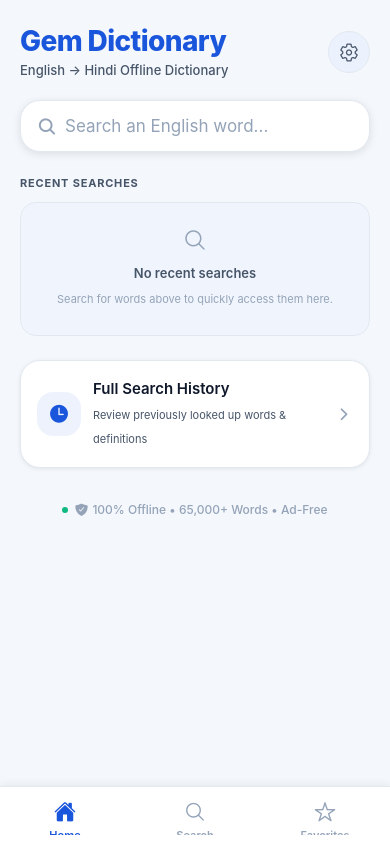
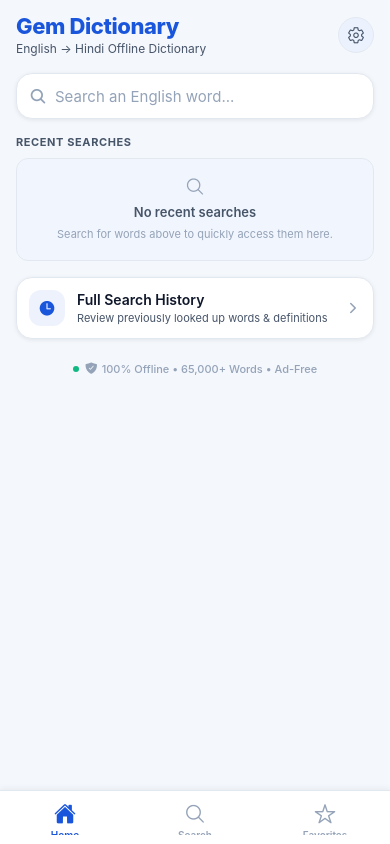
Before and after one commit to mithuarjun/Dictinoary, a React Native app: screen /Home in a window 390 px wide. Built offline with nearby package versions, Linux system fonts and the light colour scheme.

Commit message:
Refine typography scale and safe area padding to prevent word overlapping

```diff
--- a/src/components/SearchBar.tsx
+++ b/src/components/SearchBar.tsx
@@ -27,7 +27,7 @@
   onChangeText,
   onSubmit,
   onClear,
-  placeholder = 'Search an English word…',
+  placeholder = 'Search an English word...',
   autoFocus = false,
 }: SearchBarProps) {
   const { theme } = useTheme();
@@ -39,12 +39,12 @@
       style={[
         styles.container,
         { backgroundColor: c.searchBackground, borderColor: c.border },
-        shadow.md,
+        shadow.sm,
       ]}
     >
       <Ionicons
         name="search"
-        size={20}
+        size={18}
         color={c.placeholder}
         style={styles.icon}
         accessibilityLabel="Search icon"
@@ -76,29 +76,31 @@
           accessibilityLabel="Clear search"
           accessibilityRole="button"
         >
-          <Ionicons name="close-circle" size={20} color={c.placeholder} />
+          <Ionicons name="close-circle" size={18} color={c.placeholder} />
         </TouchableOpacity>
       )}
     </View>
   );
 }
 
+export default SearchBar;
+
 const styles = StyleSheet.create({
   container: {
     flexDirection: 'row',
     alignItems: 'center',
-    borderRadius: borderRadius.xl,
-    borderWidth: 1.5,
-    paddingHorizontal: spacing['4'],
-    paddingVertical: Platform.OS === 'ios' ? spacing['3'] : spacing['2'],
-    minHeight: 52,
+    borderRadius: borderRadius.lg,
+    borderWidth: 1,
+    paddingHorizontal: spacing['3'],
+    paddingVertical: Platform.OS === 'ios' ? spacing['2'] : spacing['1'],
+    minHeight: 46,
   },
   icon: {
     marginRight: spacing['2'],
   },
   input: {
     flex: 1,
-    fontSize: fontSize.lg,
+    fontSize: 15,
     paddingVertical: 0,
   },
   clearBtn: {
--- a/src/components/ThemedText.tsx
+++ b/src/components/ThemedText.tsx
@@ -43,38 +43,42 @@
 
 const styles = StyleSheet.create({
   title: {
-    fontSize: fontSize['3xl'],
+    fontSize: 22,
     fontWeight: fontWeight.bold,
-    letterSpacing: -0.5,
+    lineHeight: 28,
+    letterSpacing: -0.3,
   },
   subtitle: {
-    fontSize: fontSize.lg,
+    fontSize: 15,
     fontWeight: fontWeight.medium,
+    lineHeight: 22,
   },
   body: {
-    fontSize: fontSize.md,
-    fontWeight: fontWeight.regular,
-    lineHeight: 24,
-  },
-  caption: {
-    fontSize: fontSize.sm,
+    fontSize: 14,
     fontWeight: fontWeight.regular,
     lineHeight: 20,
   },
+  caption: {
+    fontSize: 12,
+    fontWeight: fontWeight.regular,
+    lineHeight: 16,
+  },
   label: {
-    fontSize: fontSize.sm,
+    fontSize: 11,
     fontWeight: fontWeight.semiBold,
-    letterSpacing: 0.5,
+    letterSpacing: 0.6,
+    lineHeight: 15,
     textTransform: 'uppercase',
   },
   hindi: {
-    fontSize: fontSize.xl,
-    fontWeight: fontWeight.bold,
-    lineHeight: 32,
+    fontSize: 16,
+    fontWeight: fontWeight.medium,
+    lineHeight: 24,
   },
   word: {
-    fontSize: fontSize['4xl'],
+    fontSize: 26,
     fontWeight: fontWeight.extraBold,
-    letterSpacing: -1,
+    lineHeight: 32,
+    letterSpacing: -0.5,
   },
 });
--- a/src/components/WordListItem.tsx
+++ b/src/components/WordListItem.tsx
@@ -8,7 +8,7 @@
 import { ThemedText } from './ThemedText';
 import { borderRadius, spacing, shadow } from '../theme/spacing';
 import { Word } from '../types';
-import { fontSize, fontWeight } from '../theme/typography';
+import { fontWeight } from '../theme/typography';
 import { formatTopHindiMeanings } from '../utils/formatDictionaryMeanings';
 
 interface WordListItemProps {
@@ -42,7 +42,7 @@
               {word.word}
             </ThemedText>
             {word.pronunciation ? (
-              <ThemedText variant="caption" style={[styles.pronunciation, { color: c.textTertiary }]}>
+              <ThemedText style={[styles.pronunciation, { color: c.textTertiary }]}>
                 {word.pronunciation}
               </ThemedText>
             ) : null}
@@ -50,7 +50,6 @@
 
           {/* Hindi Meanings (Maximum 4, clean and readable) */}
           <ThemedText
-            variant="hindi"
             style={[styles.hindi, { color: c.primary }]}
             numberOfLines={2}
             ellipsizeMode="tail"
@@ -71,7 +70,7 @@
         {/* Navigation arrow */}
         <Ionicons
           name="chevron-forward"
-          size={18}
+          size={16}
           color={c.textTertiary}
           style={styles.chevron}
         />
@@ -84,16 +83,16 @@
 
 const styles = StyleSheet.create({
   container: {
-    borderRadius: borderRadius.lg,
+    borderRadius: borderRadius.md,
     borderWidth: 1,
-    marginBottom: spacing['3'],
+    marginBottom: spacing['2'],
     overflow: 'hidden',
   },
   content: {
     flexDirection: 'row',
     alignItems: 'center',
-    paddingHorizontal: spacing['4'],
-    paddingVertical: spacing['3'],
+    paddingHorizontal: spacing['3'] + 2,
+    paddingVertical: spacing['2'] + 2,
   },
   left: {
     flex: 1,
@@ -104,34 +103,37 @@
     gap: spacing['2'],
   },
   word: {
-    fontSize: 20,
+    fontSize: 17,
+    lineHeight: 22,
     fontWeight: fontWeight.bold,
-    letterSpacing: -0.3,
+    letterSpacing: -0.2,
   },
   pronunciation: {
-    fontSize: fontSize.xs,
+    fontSize: 11,
+    lineHeight: 15,
   },
   hindi: {
-    fontSize: 16,
-    lineHeight: 24,
+    fontSize: 14,
+    lineHeight: 20,
     fontWeight: fontWeight.medium,
-    marginTop: 4,
-    marginBottom: 4,
+    marginTop: 2,
+    marginBottom: 2,
   },
   badge: {
     alignSelf: 'flex-start',
-    paddingHorizontal: spacing['2'],
-    paddingVertical: 2,
-    borderRadius: borderRadius.sm,
+    paddingHorizontal: 6,
+    paddingVertical: 1,
+    borderRadius: borderRadius.xs,
     marginTop: 2,
   },
   badgeText: {
     fontSize: 10,
+    lineHeight: 14,
     fontWeight: fontWeight.semiBold,
     textTransform: 'uppercase',
     letterSpacing: 0.5,
   },
   chevron: {
-    marginLeft: spacing['3'],
+    marginLeft: spacing['2'],
   },
 });
--- a/src/navigation/AppNavigator.tsx
+++ b/src/navigation/AppNavigator.tsx
@@ -55,19 +55,19 @@
       backgroundColor: c.card,
       borderTopColor: c.border,
       borderTopWidth: 1,
-      height: Platform.OS === 'android' ? 64 + insets.bottom : 58 + insets.bottom,
-      paddingTop: 6,
-      paddingBottom: Platform.OS === 'android' ? (insets.bottom > 0 ? insets.bottom + 4 : 8) : insets.bottom + 4,
-      elevation: 8,
+      height: Platform.OS === 'android' ? 56 + (insets.bottom > 0 ? insets.bottom : 6) : 54 + insets.bottom,
+      paddingTop: 4,
+      paddingBottom: Platform.OS === 'android' ? (insets.bottom > 0 ? insets.bottom : 6) : insets.bottom + 4,
+      elevation: 6,
       shadowColor: '#000',
       shadowOffset: { width: 0, height: -2 },
-      shadowOpacity: theme.isDark ? 0.25 : 0.06,
-      shadowRadius: 8,
+      shadowOpacity: theme.isDark ? 0.2 : 0.05,
+      shadowRadius: 6,
     },
     tabBarLabelStyle: {
-      fontSize: 11,
+      fontSize: 10,
       fontWeight: fontWeight.semiBold,
-      marginTop: 2,
+      marginTop: 1,
     },
   };
 
--- a/src/screens/FavoritesScreen.tsx
+++ b/src/screens/FavoritesScreen.tsx
@@ -7,6 +7,7 @@
   StyleSheet,
   StatusBar,
   useWindowDimensions,
+  Platform,
 } from 'react-native';
 import { SafeAreaView } from 'react-native-safe-area-context';
 import { useNavigation } from '@react-navigation/native';
@@ -64,7 +65,10 @@
         backgroundColor="transparent"
         translucent
       />
-      <SafeAreaView style={styles.flex} edges={['top', 'left', 'right']}>
+      <SafeAreaView
+        style={[styles.flex, { paddingTop: Platform.OS === 'android' ? 12 : 0 }]}
+        edges={['top', 'left', 'right']}
+      >
         <FlatList
           data={favorites}
           keyExtractor={(item) => String(item.id)}
@@ -86,10 +90,10 @@
           showsVerticalScrollIndicator={false}
           ListHeaderComponent={
             <View style={styles.header}>
-              <ThemedText variant="title" style={[styles.title, { color: c.text }]}>
+              <ThemedText style={[styles.title, { color: c.text }]}>
                 Favorites
               </ThemedText>
-              <ThemedText variant="caption" style={{ color: c.textSecondary, marginTop: 2 }}>
+              <ThemedText style={{ color: c.textSecondary, fontSize: 12, marginTop: 1 }}>
                 {favorites.length > 0
                   ? `${favorites.length} saved word${favorites.length !== 1 ? 's' : ''}`
                   : 'Your saved vocabulary collection'}
@@ -116,18 +120,19 @@
 const styles = StyleSheet.create({
   flex: { flex: 1 },
   listContent: {
-    paddingHorizontal: spacing['5'],
-    paddingTop: spacing['4'],
+    paddingHorizontal: spacing['4'],
+    paddingTop: spacing['2'],
     paddingBottom: spacing['12'],
     flexGrow: 1,
   },
   header: {
-    marginBottom: spacing['4'],
-    marginTop: spacing['2'],
+    marginBottom: spacing['3'],
+    marginTop: spacing['1'],
   },
   title: {
-    fontSize: 26,
+    fontSize: 22,
     fontWeight: fontWeight.extraBold,
-    letterSpacing: -0.5,
+    letterSpacing: -0.4,
+    lineHeight: 28,
   },
 });
--- a/src/screens/HistoryScreen.tsx
+++ b/src/screens/HistoryScreen.tsx
@@ -9,6 +9,7 @@
   StatusBar,
   Alert,
   useWindowDimensions,
+  Platform,
 } from 'react-native';
 import { SafeAreaView } from 'react-native-safe-area-context';
 import { useNavigation } from '@react-navigation/native';
@@ -81,7 +82,10 @@
         backgroundColor="transparent"
         translucent
       />
-      <SafeAreaView style={styles.flex} edges={['top', 'left', 'right']}>
+      <SafeAreaView
+        style={[styles.flex, { paddingTop: Platform.OS === 'android' ? 12 : 0 }]}
+        edges={['top', 'left', 'right']}
+      >
         <FlatList
           data={history}
           keyExtractor={(item) => String(item.id)}
--- a/src/screens/HomeScreen.tsx
+++ b/src/screens/HomeScreen.tsx
@@ -8,6 +8,7 @@
   StyleSheet,
   StatusBar,
   useWindowDimensions,
+  Platform,
 } from 'react-native';
 import { SafeAreaView } from 'react-native-safe-area-context';
 import { useNavigation } from '@react-navigation/native';
@@ -16,7 +17,6 @@
 
 import { useTheme } from '../hooks/useTheme';
 import { SearchBar } from '../components/SearchBar';
-import { SectionHeader } from '../components/SectionHeader';
 import { ThemedText } from '../components/ThemedText';
 import { ThemedView } from '../components/ThemedView';
 import { historyRepository } from '../repositories/HistoryRepository';
@@ -42,7 +42,7 @@
   const loadRecentHistory = useCallback(async () => {
     try {
       const history = await historyRepository.getHistory();
-      setRecentHistory(history.slice(0, 10));
+      setRecentHistory(history.slice(0, 8));
     } catch (err) {
       console.error('[HomeScreen] loadRecentHistory error:', err);
     }
@@ -78,7 +78,10 @@
         backgroundColor="transparent"
         translucent
       />
-      <SafeAreaView style={styles.flex} edges={['top', 'left', 'right']}>
+      <SafeAreaView
+        style={[styles.flex, { paddingTop: Platform.OS === 'android' ? 12 : 0 }]}
+        edges={['top', 'left', 'right']}
+      >
         <ScrollView
           contentContainerStyle={[
             styles.scrollContent,
@@ -91,13 +94,10 @@
             {/* Header / Branding */}
             <View style={styles.header}>
               <View style={styles.titleContainer}>
-                <ThemedText variant="title" style={[styles.appTitle, { color: c.primary }]}>
+                <ThemedText style={[styles.appTitle, { color: c.primary }]}>
                   Gem Dictionary
                 </ThemedText>
-                <ThemedText
-                  variant="caption"
-                  style={[styles.appSubtitle, { color: c.textSecondary }]}
-                >
+                <ThemedText style={[styles.appSubtitle, { color: c.textSecondary }]}>
                   English → Hindi Offline Dictionary
                 </ThemedText>
               </View>
@@ -109,7 +109,7 @@
                 accessibilityRole="button"
                 hitSlop={{ top: 8, bottom: 8, left: 8, right: 8 }}
               >
-                <Ionicons name="settings-outline" size={20} color={c.textSecondary} />
+                <Ionicons name="settings-outline" size={18} color={c.textSecondary} />
               </TouchableOpacity>
             </View>
 
@@ -127,10 +127,7 @@
             {/* Recent Searches */}
             <View style={styles.section}>
               <View style={styles.sectionHeaderRow}>
-                <ThemedText
-                  variant="label"
-                  style={[styles.sectionHeading, { color: c.textSecondary }]}
-                >
+                <ThemedText style={[styles.sectionHeading, { color: c.textSecondary }]}>
                   Recent Searches
                 </ThemedText>
 
@@ -141,9 +138,7 @@
                     accessibilityRole="button"
                     accessibilityLabel="View all search history"
                   >
-                    <ThemedText
-                      style={[styles.viewAllText, { color: c.primary }]}
-                    >
+                    <ThemedText style={[styles.viewAllText, { color: c.primary }]}>
                       View All
                     </ThemedText>
                   </TouchableOpacity>
@@ -152,7 +147,9 @@
 
               {recentHistory.length > 0 ? (
                 <View style={styles.chipsWrap}>
-                  {recentHistory.map((item) => (
+                  {recentHistory.map((item) => {
+                    const cleanMeaning = formatTopHindiMeanings(item.word.meaningHindi, 1);
+                    return (
                       <TouchableOpacity
                         key={item.id}
                         style={[
@@ -170,30 +167,32 @@
                       >
                         <Ionicons
                           name="time-outline"
-                        size={14}
+                          size={13}
                           color={c.primary}
-                        style={{ marginRight: 6 }}
+                          style={{ marginRight: 5 }}
                         />
                         <ThemedText
                           style={[styles.chipText, { color: c.text }]}
+                          numberOfLines={1}
                           semiBold
                         >
                           {item.word.word}
                         </ThemedText>
-                      {item.word.meaningHindi ? (
+                        {cleanMeaning ? (
                           <ThemedText
                             style={[styles.chipHindi, { color: c.textTertiary }]}
                             numberOfLines={1}
                           >
-                          • {formatTopHindiMeanings(item.word.meaningHindi, 1)}
+                            • {cleanMeaning}
                           </ThemedText>
                         ) : null}
                       </TouchableOpacity>
-                  ))}
+                    );
+                  })}
                 </View>
               ) : (
-                <View style={[styles.emptyRecentBox, { backgroundColor: c.surfaceVariant + '60', borderColor: c.border }]}>
-                  <Ionicons name="search-outline" size={24} color={c.textTertiary} />
+                <View style={[styles.emptyRecentBox, { backgroundColor: c.surfaceVariant + '50', borderColor: c.border }]}>
+                  <Ionicons name="search-outline" size={20} color={c.textTertiary} />
                   <ThemedText style={[styles.emptyRecentText, { color: c.textSecondary }]}>
                     No recent searches
                   </ThemedText>
@@ -217,7 +216,7 @@
               accessibilityLabel="Open Search History"
             >
               <View style={[styles.quickAccessIcon, { backgroundColor: c.primary + '15' }]}>
-                <Ionicons name="time" size={22} color={c.primary} />
+                <Ionicons name="time" size={18} color={c.primary} />
               </View>
               <View style={styles.quickAccessContent}>
                 <ThemedText style={[styles.quickAccessTitle, { color: c.text }]} semiBold>
@@ -227,17 +226,14 @@
                   Review previously looked up words & definitions
                 </ThemedText>
               </View>
-              <Ionicons name="chevron-forward" size={18} color={c.textTertiary} />
+              <Ionicons name="chevron-forward" size={16} color={c.textTertiary} />
             </TouchableOpacity>
 
             {/* Offline Badge Footer */}
             <View style={styles.offlineFooter}>
               <View style={[styles.offlineDot, { backgroundColor: '#10B981' }]} />
-              <Ionicons name="shield-checkmark" size={14} color={c.textTertiary} style={{ marginRight: 4 }} />
-              <ThemedText
-                variant="caption"
-                style={[styles.offlineText, { color: c.textTertiary }]}
-              >
+              <Ionicons name="shield-checkmark" size={13} color={c.textTertiary} style={{ marginRight: 4 }} />
+              <ThemedText style={[styles.offlineText, { color: c.textTertiary }]}>
                 100% Offline • 65,000+ Words • Ad-Free
               </ThemedText>
             </View>
@@ -253,58 +249,61 @@
 const styles = StyleSheet.create({
   flex: { flex: 1 },
   scrollContent: {
-    paddingHorizontal: spacing['5'],
-    paddingTop: spacing['4'],
+    paddingHorizontal: spacing['4'],
+    paddingTop: spacing['2'],
   },
   inner: {},
   header: {
     flexDirection: 'row',
     justifyContent: 'space-between',
     alignItems: 'center',
-    marginBottom: spacing['5'],
-    marginTop: spacing['2'],
+    marginBottom: spacing['4'],
+    marginTop: spacing['1'],
   },
   titleContainer: {
     flex: 1,
   },
   appTitle: {
-    fontSize: 28,
+    fontSize: 22,
     fontWeight: fontWeight.extraBold,
-    letterSpacing: -0.6,
+    letterSpacing: -0.4,
+    lineHeight: 28,
   },
   appSubtitle: {
-    fontSize: fontSize.sm,
-    marginTop: 2,
-    fontWeight: fontWeight.medium,
+    fontSize: 12,
+    marginTop: 1,
+    fontWeight: fontWeight.regular,
+    lineHeight: 16,
   },
   settingsBtn: {
-    width: 42,
-    height: 42,
+    width: 36,
+    height: 36,
     borderRadius: borderRadius.full,
     borderWidth: 1,
     alignItems: 'center',
     justifyContent: 'center',
   },
   searchSection: {
-    marginBottom: spacing['6'],
+    marginBottom: spacing['4'],
   },
   section: {
-    marginBottom: spacing['6'],
+    marginBottom: spacing['4'],
   },
   sectionHeaderRow: {
     flexDirection: 'row',
     justifyContent: 'space-between',
     alignItems: 'center',
-    marginBottom: spacing['3'],
+    marginBottom: spacing['2'],
   },
   sectionHeading: {
-    fontSize: fontSize.xs,
+    fontSize: 11,
     fontWeight: fontWeight.bold,
-    letterSpacing: 0.8,
+    letterSpacing: 0.6,
     textTransform: 'uppercase',
+    lineHeight: 15,
   },
   viewAllText: {
-    fontSize: fontSize.xs,
+    fontSize: 12,
     fontWeight: fontWeight.semiBold,
   },
   chipsWrap: {
@@ -316,49 +315,51 @@
     flexDirection: 'row',
     alignItems: 'center',
     paddingHorizontal: spacing['3'],
-    paddingVertical: spacing['2'],
+    paddingVertical: 6,
     borderRadius: borderRadius.full,
     borderWidth: 1,
     maxWidth: '100%',
   },
   chipText: {
-    fontSize: fontSize.sm,
+    fontSize: 13,
+    lineHeight: 18,
   },
   chipHindi: {
-    fontSize: fontSize.xs,
-    marginLeft: 4,
-    maxWidth: 120,
+    fontSize: 11,
+    lineHeight: 16,
+    marginLeft: 3,
+    maxWidth: 90,
   },
   emptyRecentBox: {
-    borderRadius: borderRadius.lg,
+    borderRadius: borderRadius.md,
     borderWidth: 1,
-    paddingVertical: spacing['6'],
-    paddingHorizontal: spacing['4'],
+    paddingVertical: spacing['4'],
+    paddingHorizontal: spacing['3'],
     alignItems: 'center',
     justifyContent: 'center',
   },
   emptyRecentText: {
-    fontSize: fontSize.sm,
+    fontSize: 13,
     fontWeight: fontWeight.semiBold,
-    marginTop: spacing['2'],
+    marginTop: spacing['1'],
   },
   emptyRecentSub: {
-    fontSize: fontSize.xs,
+    fontSize: 11,
     textAlign: 'center',
     marginTop: 2,
   },
   quickAccessCard: {
     flexDirection: 'row',
     alignItems: 'center',
-    padding: spacing['4'],
-    borderRadius: borderRadius.xl,
+    padding: spacing['3'],
+    borderRadius: borderRadius.lg,
     borderWidth: 1,
-    marginBottom: spacing['6'],
+    marginBottom: spacing['4'],
   },
   quickAccessIcon: {
-    width: 44,
-    height: 44,
-    borderRadius: borderRadius.lg,
+    width: 36,
+    height: 36,
+    borderRadius: borderRadius.md,
     alignItems: 'center',
     justifyContent: 'center',
     marginRight: spacing['3'],
@@ -367,17 +368,19 @@
     flex: 1,
   },
   quickAccessTitle: {
-    fontSize: fontSize.md,
+    fontSize: 14,
+    lineHeight: 20,
   },
   quickAccessSubtitle: {
-    fontSize: fontSize.xs,
-    marginTop: 2,
+    fontSize: 11,
+    lineHeight: 15,
+    marginTop: 1,
   },
   offlineFooter: {
     flexDirection: 'row',
     alignItems: 'center',
     justifyContent: 'center',
-    paddingVertical: spacing['2'],
+    paddingVertical: spacing['1'],
   },
   offlineDot: {
     width: 6,
@@ -386,7 +389,7 @@
     marginRight: 6,
   },
   offlineText: {
-    fontSize: 12,
+    fontSize: 11,
     fontWeight: fontWeight.medium,
   },
 });
--- a/src/screens/SearchResultsScreen.tsx
+++ b/src/screens/SearchResultsScreen.tsx
@@ -8,6 +8,7 @@
   StatusBar,
   useWindowDimensions,
   ActivityIndicator,
+  Platform,
 } from 'react-native';
 import { SafeAreaView } from 'react-native-safe-area-context';
 import { useNavigation, useRoute, RouteProp } from '@react-navigation/native';
@@ -76,7 +77,10 @@
         backgroundColor="transparent"
         translucent
       />
-      <SafeAreaView style={styles.flex} edges={['top', 'left', 'right']}>
+      <SafeAreaView
+        style={[styles.flex, { paddingTop: Platform.OS === 'android' ? 12 : 0 }]}
+        edges={['top', 'left', 'right']}
+      >
         <View
           style={[
             styles.searchHeader,
```
Also changed, not shown: src/screens/WordDetailScreen.tsx (+12 -8 lines). Lines whose indentation alone changed are shown as unchanged.
